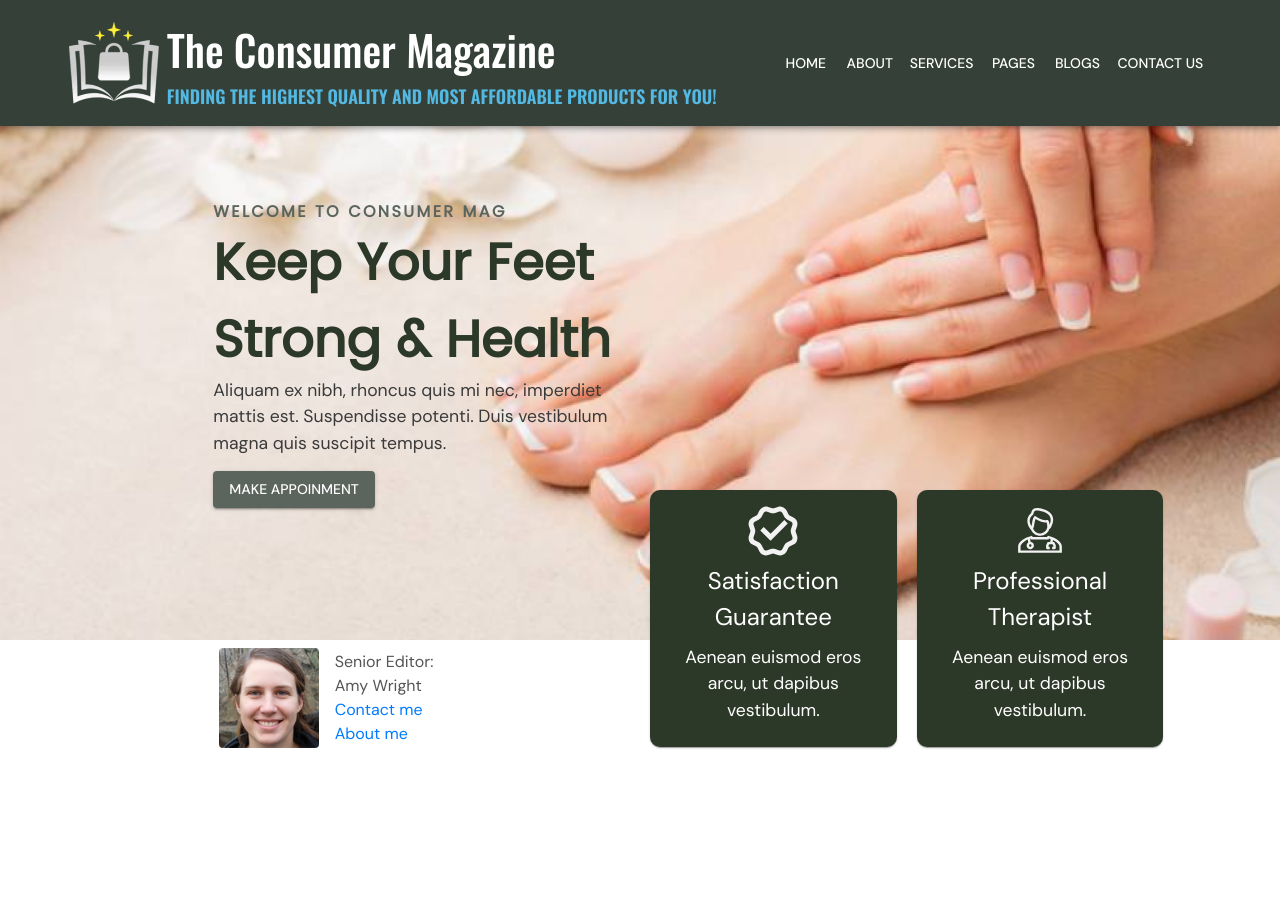
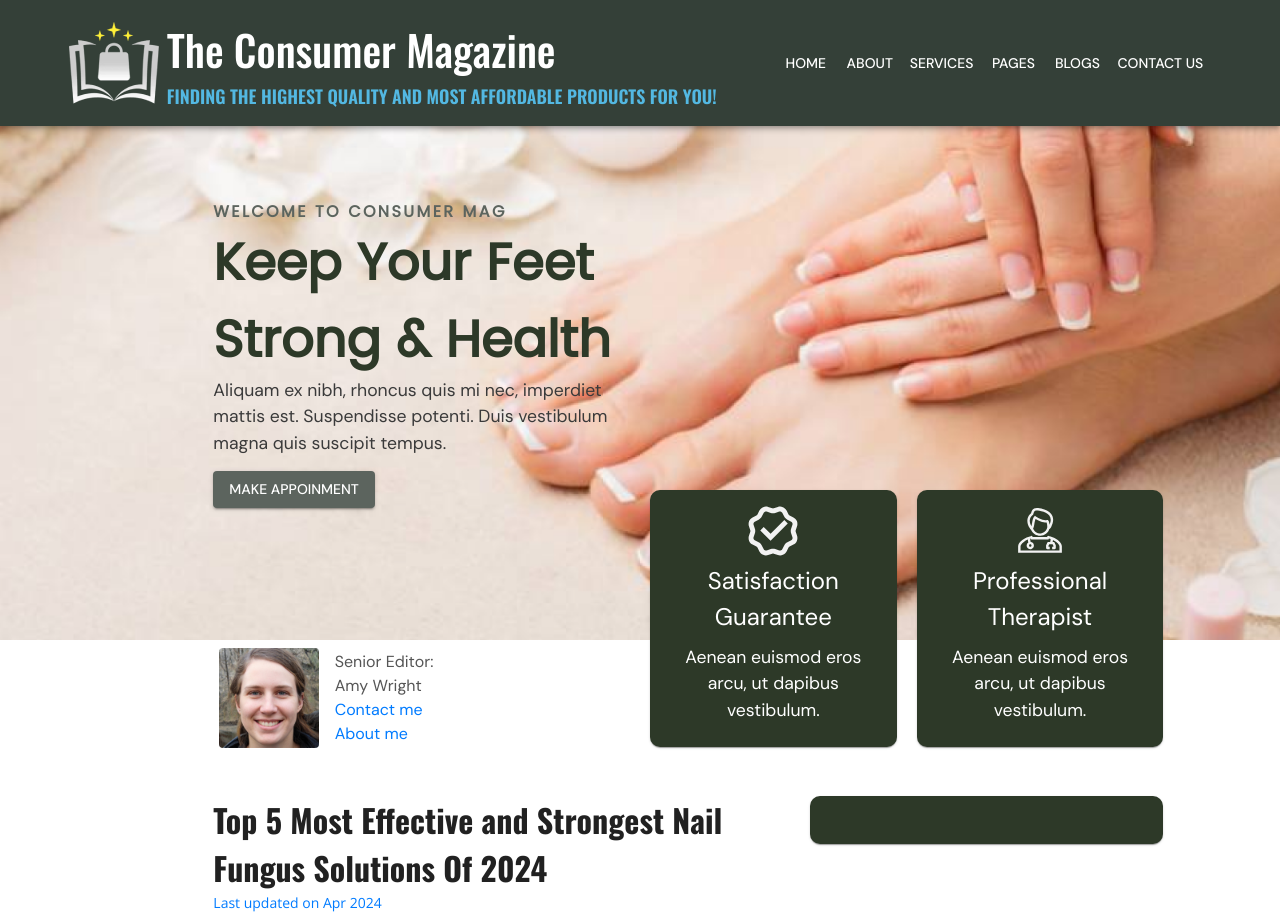
Before and after one commit to javadhaditaghi/funguss-presell, a React (Vite) app: page / in a window 1280 px wide. Before the commit the page ends 800 px from the top, so only its background shows below. Built offline with nearby package versions, Linux system fonts and the light colour scheme.

Commit message:
Add Article header section and do some modification on quality card.

```diff
--- /dev/null
+++ b/src/components/main/articleHeader/articleHeader.jsx
@@ -0,0 +1,41 @@
+import { Box, Typography } from '@mui/material';
+import Grid2 from "@mui/material/Unstable_Grid2/Grid2"
+import QualityCard from '../header/topQualityCard';
+
+
+const ArticleHeader = () => {
+    return (
+        <Grid2 container marginTop={5}>
+            <Grid2 xs={0} md={.5} lg={2}>
+
+            </Grid2>
+            <Grid2 xs={12} md={6} lg={5.5} sx={{ textAlign: { xs: "center", md: "left" }, paddingX: { xs: 3, md: 0 } }} >
+                <Box>
+                    <Typography fontFamily={"Oswald"} fontSize={32} fontWeight={700}>Top 5 Most Effective and Strongest Nail Fungus
+                        Solutions Of 2024</Typography>
+                    <Typography fontSize={14} fontFamily={"Open Sans"} color={"#007BFF"}>Last updated on Apr 2024</Typography>
+                </Box>
+            </Grid2>
+            <Grid2 xs={6} md={5} lg={3.5} sx={{ paddingX: "10px", }}>
+                <Box>
+                    <QualityCard>
+
+                    </QualityCard>
+                </Box>
+
+            </Grid2>
+
+            <Grid2 xs={0} md={.5} lg={1}>
+
+
+            </Grid2>
+        </Grid2>
+
+
+
+
+    )
+}
+
+
+export default ArticleHeader
--- a/src/components/main/header/header-desktop.jsx
+++ b/src/components/main/header/header-desktop.jsx
@@ -11,8 +11,8 @@ const DesktopHeader = () => {
     return (
         <Box sx={{
             display: {
-                xs: "none", md: "block"
-            }
+                xs: "none", md: "flex"
+            }, flexDirection: "column"
         }}>
 
             <Grid2 container sx={{
@@ -31,11 +31,11 @@ const DesktopHeader = () => {
                     <TopText />
                 </Grid2>
                 <Grid2 xs={6} md={3.5} lg={2.5} sx={{ paddingX: "10px", display: "flex", flexDirection: "column", justifyContent: "flex-end" }}>
-                    <QualityCard icon={<Quality />} title="Satisfaction Guarantee" subtitle="Aenean euismod eros arcu, ut dapibus vestibulum." />
+                    <QualityCard icon={<Quality />} bot={-107} title="Satisfaction Guarantee" subtitle="Aenean euismod eros arcu, ut dapibus vestibulum." />
 
                 </Grid2>
                 <Grid2 xs={6} md={3.5} lg={2.5} sx={{ paddingX: "10px", display: "flex", flexDirection: "column", justifyContent: "flex-end" }}>
-                    <QualityCard icon={<Doctor />} title="Professional Therapist" subtitle="Aenean euismod eros arcu, ut dapibus vestibulum." />
+                    <QualityCard icon={<Doctor />} bot={-107} title="Professional Therapist" subtitle="Aenean euismod eros arcu, ut dapibus vestibulum." />
 
                 </Grid2>
                 <Grid2 xs={0} md={.5} lg={1}>
--- a/src/components/main/header/header-mobile.jsx
+++ b/src/components/main/header/header-mobile.jsx
@@ -31,11 +31,11 @@ const MobileHeader = () => {
                     <TopText />
                 </Grid2>
                 <Grid2 xs={6} md={3.5} lg={2.5} sx={{ paddingX: "10px", display: "flex", flexDirection: "column", justifyContent: "flex-end" }}>
-                    <QualityCard icon={<Quality />} title="Satisfaction Guarantee" subtitle="Aenean euismod eros arcu, ut dapibus vestibulum." />
+                    <QualityCard icon={<Quality />} bot={-107} title="Satisfaction Guarantee" subtitle="Aenean euismod eros arcu, ut dapibus vestibulum." />
 
                 </Grid2>
                 <Grid2 xs={6} md={3.5} lg={2.5} sx={{ paddingX: "10px", display: "flex", flexDirection: "column", justifyContent: "flex-end" }}>
-                    <QualityCard icon={<Doctor />} title="Professional Therapist" subtitle="Aenean euismod eros arcu, ut dapibus vestibulum." />
+                    <QualityCard icon={<Doctor />} bot={-107} title="Professional Therapist" subtitle="Aenean euismod eros arcu, ut dapibus vestibulum." />
 
                 </Grid2>
                 <Grid2 xs={0} md={.5} lg={1}>
--- a/src/components/main/header/topQualityCard.jsx
+++ b/src/components/main/header/topQualityCard.jsx
@@ -6,9 +6,9 @@ import Typography from '@mui/material/Typography';
 
 
 
-export default function QualityCard({ icon, title, subtitle }) {
+export default function QualityCard({ icon, title, subtitle, bot }) {
     return (
-        <Card sx={{ position: "relative", bottom: -107, background: "#2D3928", borderRadius: "10px" }}>
+        <Card sx={{ position: "relative", bottom: bot, background: "#2D3928", borderRadius: "10px" }}>
 
             <CardContent sx={{ textAlign: "center" }}>
                 {icon}
@@ -23,6 +23,7 @@ export default function QualityCard({ icon, title, subtitle }) {
 
             </CardContent>
 
+
         </Card>
     );
 }
--- a/src/components/main/mainPage.jsx
+++ b/src/components/main/mainPage.jsx
@@ -1,11 +1,6 @@
-import Grid2 from "@mui/material/Unstable_Grid2/Grid2"
-import TopText from "./header/topText"
-import QualityCard from "./header/topQualityCard"
-import Doctor from '../icons/doctor';
-import Quality from '../icons/quality';
-
 import DesktopHeader from "./header/header-desktop";
 import MobileHeader from "./header/header-mobile";
+import ArticleHeader from "./articleHeader/articleHeader";
 
 
 const MainPage = () => {
@@ -16,7 +11,9 @@ const MainPage = () => {
 
       <DesktopHeader />
       <MobileHeader />
+      <ArticleHeader />
     </>
+
 
 
 
```
Also changed, not shown: src/main.jsx (line endings or trailing spaces).
